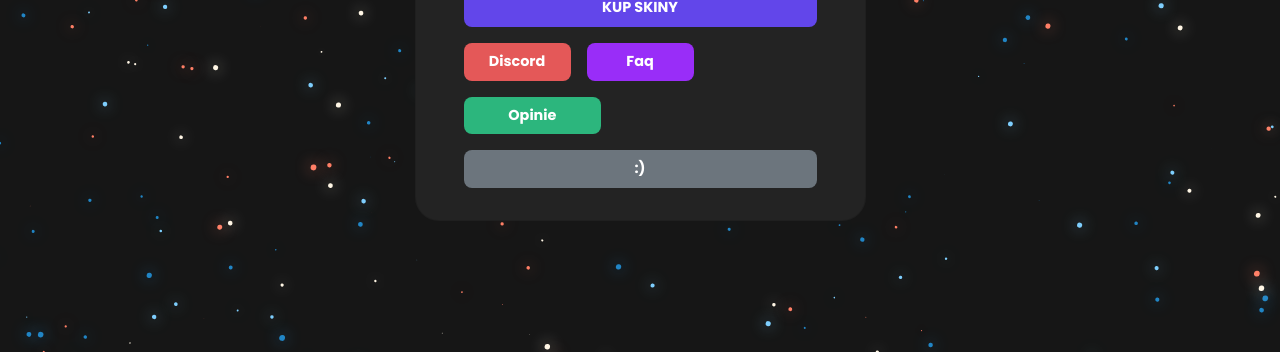
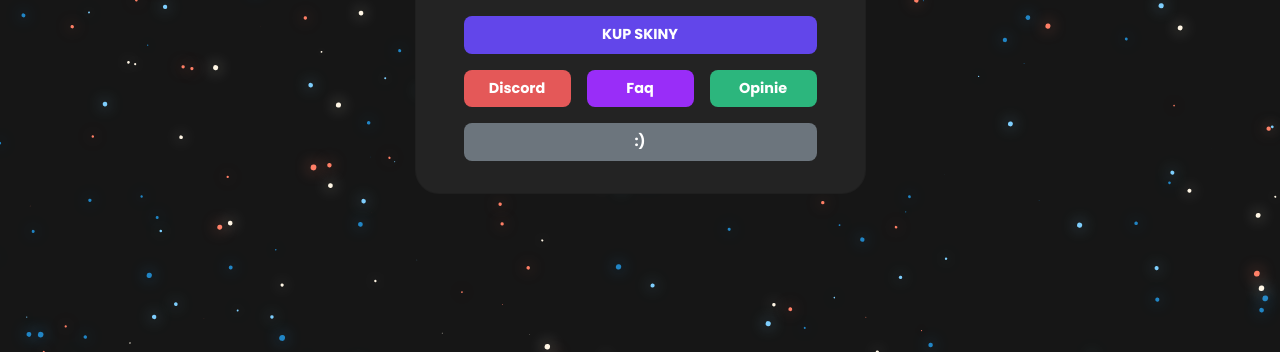
Before and after one commit to WalusYT/Walus, a plain HTML site: page index.html in a window 1280 px wide. Shown: the part 448-800 px from the top of the page. Drawn offline with Linux system fonts and the light colour scheme; animation ran at ten frames a second.

Commit message:
Update index.html

```diff
--- a/index.html
+++ b/index.html
@@ -41,7 +41,7 @@
                                     <li class="nav-item col-4">
                                         <a href="https://www.twitch.tv/koperszef" class="nav-link w-100 bg-primary" target="_blank">Faq</a>
                                     </li>
-                                    <li class="nav-item col-5">
+                                    <li class="nav-item col-4">
                                         <a href="https://tipply.pl/u/koperszef" class="nav-link w-100 bg-success" target="_blank">Opinie</a>
                                     </li>
                                     <li class="nav-item col-12">
```
